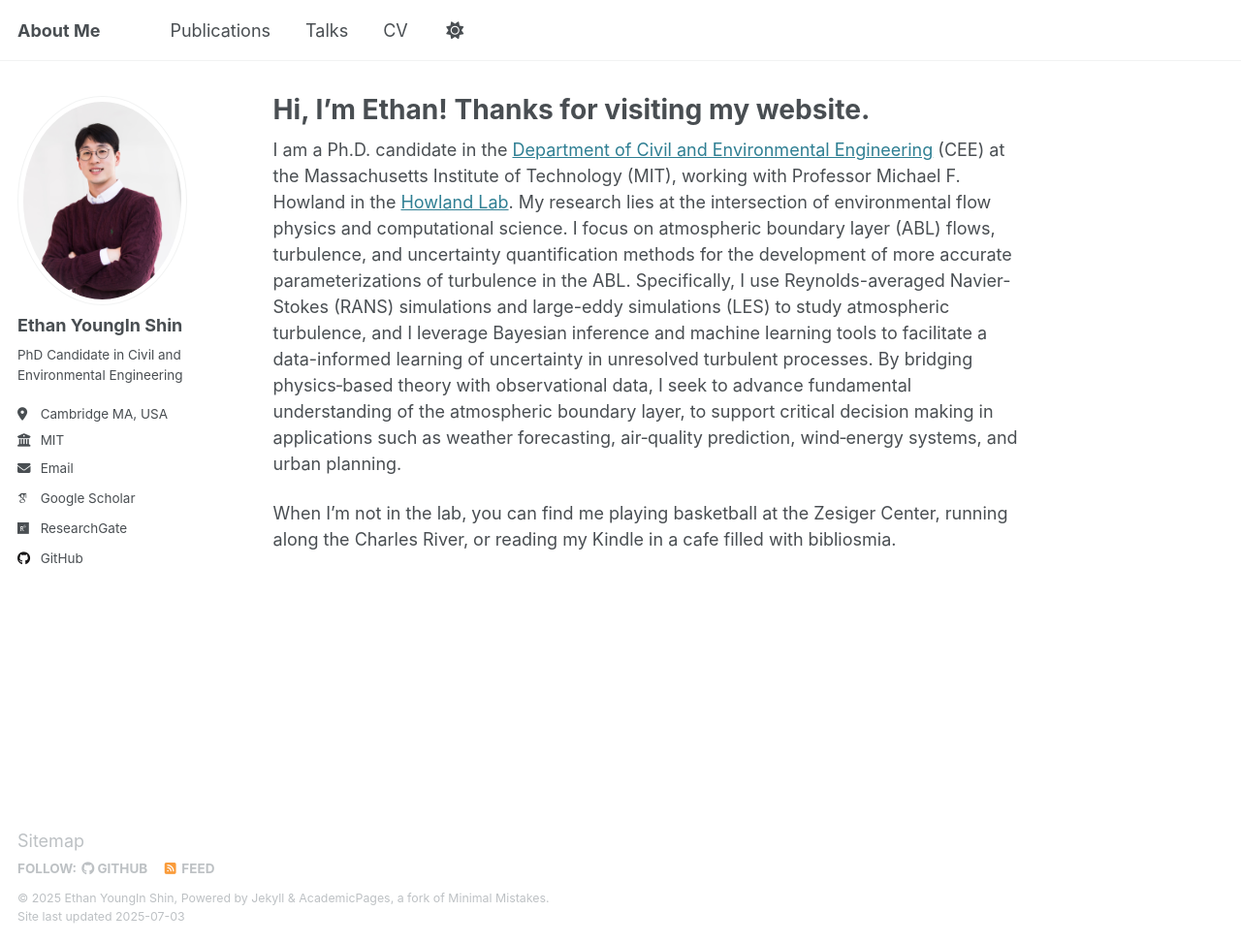
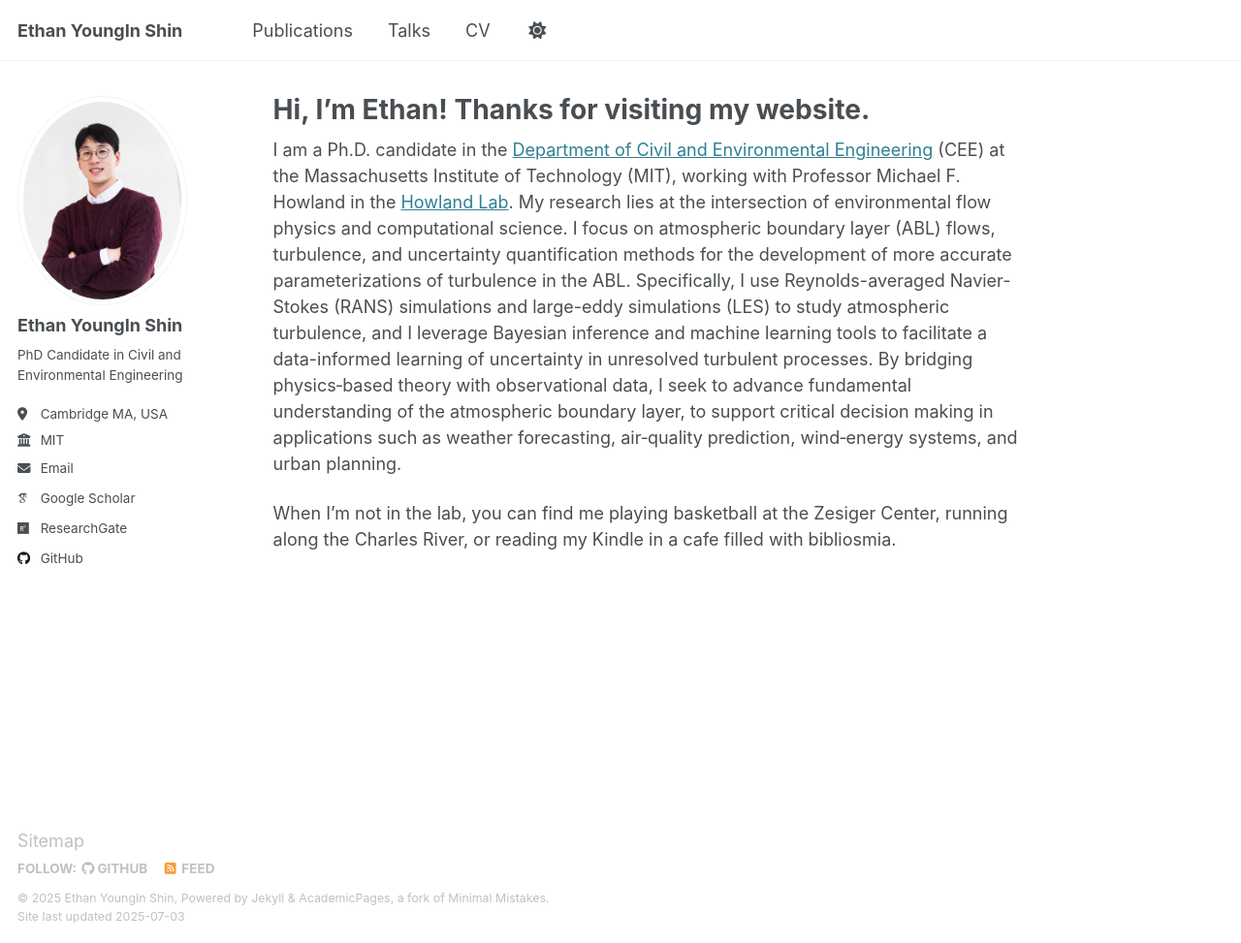
Before and after one commit to duddlshin/duddlshin.github.io, a Jekyll site: the page built from _pages/about.md, in a window 1280 px wide and 973 px high. Shown: the whole window at 97% size. Built offline with Jekyll 4.4.1, drawn with Linux system fonts in a browser that asks for light colours; some web fonts are replaced.

Commit message:
Change website title to make more easily searchable

```diff
--- a/_config.yml
+++ b/_config.yml
@@ -9,7 +9,7 @@
 # Basic Site Settings
 locale                   : "en-US"
 site_theme               : "default"
-title                    : "About Me"
+title                    : "Ethan YoungIn Shin"
 title_separator          : "-"
 name                     : &name "Ethan YoungIn Shin"
 description              : &description "personal description"
```
